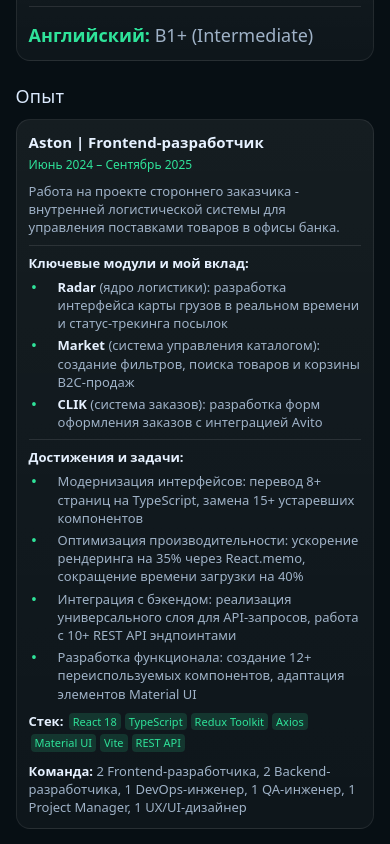
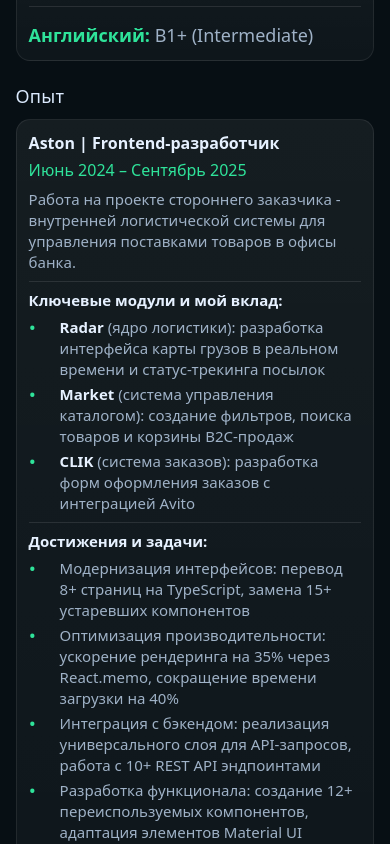
Before and after one commit to KazantsevJS/resume, a React (Vite) app: page / in a window 390 px wide. Shown: the part 860-1704 px from the top of the page. Built offline with nearby package versions, Linux system fonts and the light colour scheme.

Commit message:
refactor: change font-size

```diff
--- a/src/components/Experience/Experience.module.css
+++ b/src/components/Experience/Experience.module.css
@@ -143,28 +143,28 @@
 	}
 
 	.experienceItem {
-		font-size: 13px;
+		font-size: 14px;
 	}
 
 	.company {
-		font-size: 15px;
+		font-size: 16px;
 	}
 
 	.period {
-		font-size: 12px;
+		font-size: 16px;
 	}
 
 	.description,
 	.description ul {
-		font-size: 13px;
+		font-size: 15px;
 	}
 
 	.projectStack {
-		font-size: 13px;
+		font-size: 14px;
 	}
 
 	.stackItem {
-		font-size: 11px;
+		font-size: 12px;
 		padding: 1px 4px;
 	}
 }
```
